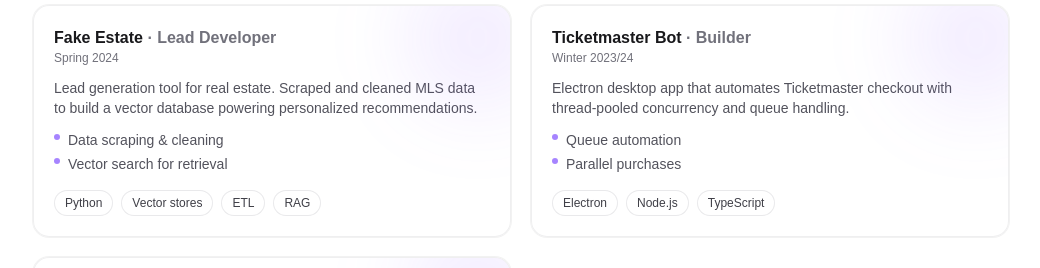
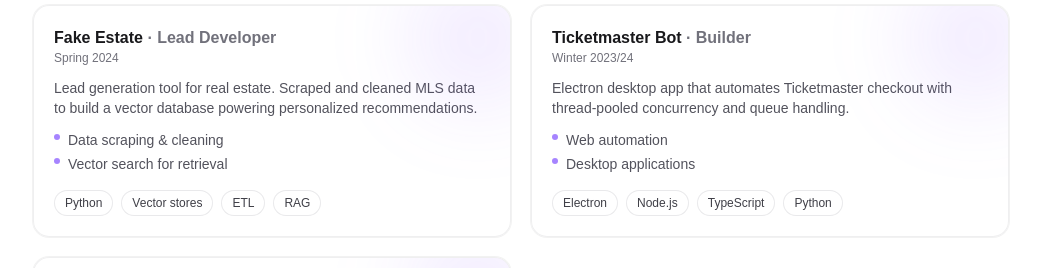
Before and after one commit to teoteo123/theojw-dotcom, a Next.js app: page / in a window 1280 px wide. Shown: the part 1040-1308 px from the top of the page, without its empty margins (119-1159 px from the left). Built offline with nearby package versions, Linux system fonts and the light colour scheme.

Commit message:
update projects

```diff
--- a/app/page.tsx
+++ b/app/page.tsx
@@ -60,8 +60,8 @@
       period: "Winter 2023/24",
       description:
         "Electron desktop app that automates Ticketmaster checkout with thread‑pooled concurrency and queue handling.",
-      highlights: ["Queue automation", "Parallel purchases"],
-      tech: ["Electron", "Node.js", "TypeScript"],
+      highlights: ["Web automation", "Desktop applications"],
+      tech: ["Electron", "Node.js", "TypeScript", "Python"],
     },
     {
       title: "Quikmint",
```
